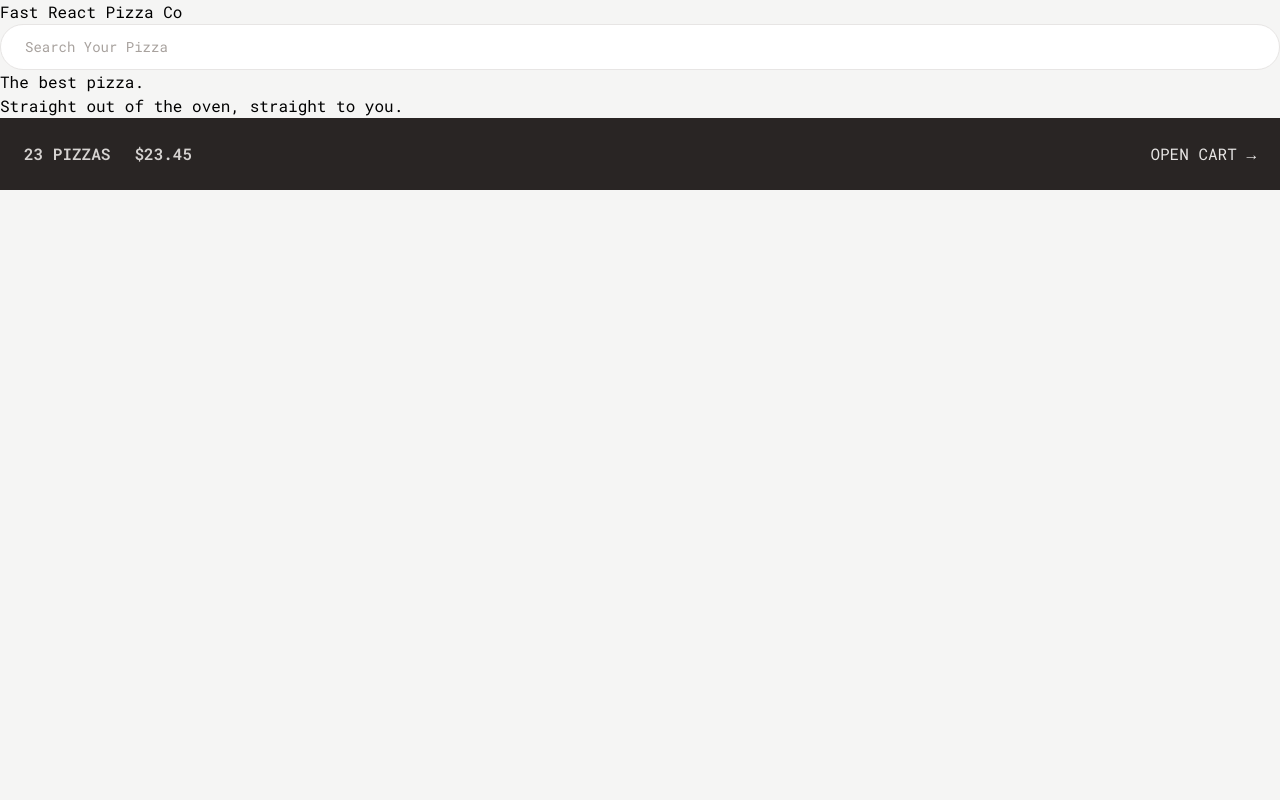
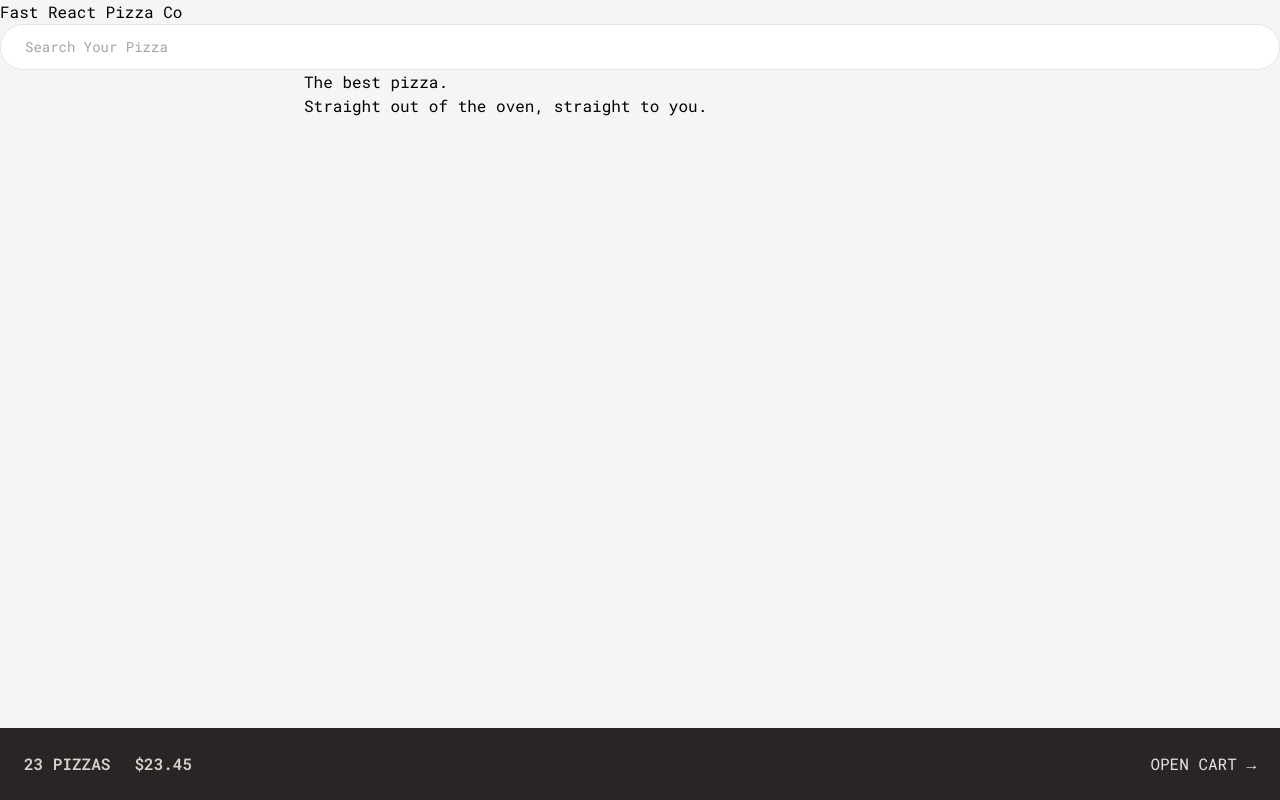
Before and after one commit to shafaqarefin/FastPizzaWebApp, a React (Vite) app: page / in a window 1280 px wide. Built offline with nearby package versions, Linux system fonts and the light colour scheme.

Commit message:
Added styling,isLaoading State

```diff
--- a/src/ui/AppLayout.jsx
+++ b/src/ui/AppLayout.jsx
@@ -1,20 +1,24 @@
-import { Outlet, useNavigation } from "react-router-dom";
-import CartOverview from "../features/cart/CartOverview";
-import Header from "./Header";
-import Error from "./Error";
-import Loader from "./Loader";
+import { Outlet, useNavigation } from 'react-router-dom';
+import CartOverview from '../features/cart/CartOverview';
+import Header from './Header';
+import Error from './Error';
+import Loader from './Loader';
 
 function AppLayout() {
   const navigation = useNavigation();
-  const isLoading = navigation.state === "loading";
+  const isLoading = navigation.state === 'loading';
   return (
-    <div>
+    <div
+      className={`grid h-screen grid-rows-[auto_1fr_auto] ${isLoading && 'pointer-events-none cursor-not-allowed'}`}
+    >
       {isLoading && <Loader />}
       <Header />
+      <div className="overflow-scroll">
+        <main className="mx-auto grid max-w-2xl grid-cols-[1]">
+          <Outlet />
+        </main>
+      </div>
 
-      <main>
-        <Outlet />
-      </main>
       <CartOverview />
     </div>
   );
```
